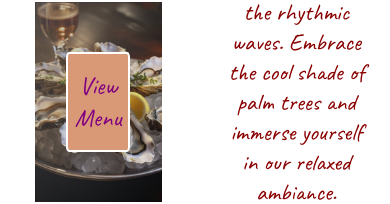
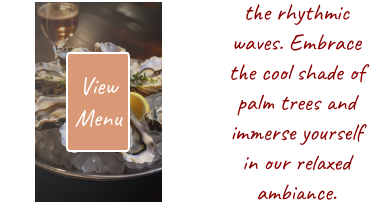
Before and after one commit to ksom10/ssShowcase, a website: page pages/index.html in a window 390 px wide. Shown: the part 567-771 px from the top of the page. Drawn offline with Linux system fonts and the light colour scheme.

Commit message:
LFG!!!!!!
Finally lol

```diff
--- a/css/style.css
+++ b/css/style.css
@@ -1723,7 +1723,7 @@ form {
             height: 100%;
             width: 100%;
             text-decoration: none;
-            color: purple;
+            color: white;
             font-size: 25px;
             font-family: 'Caveat', cursive;
         }
```
